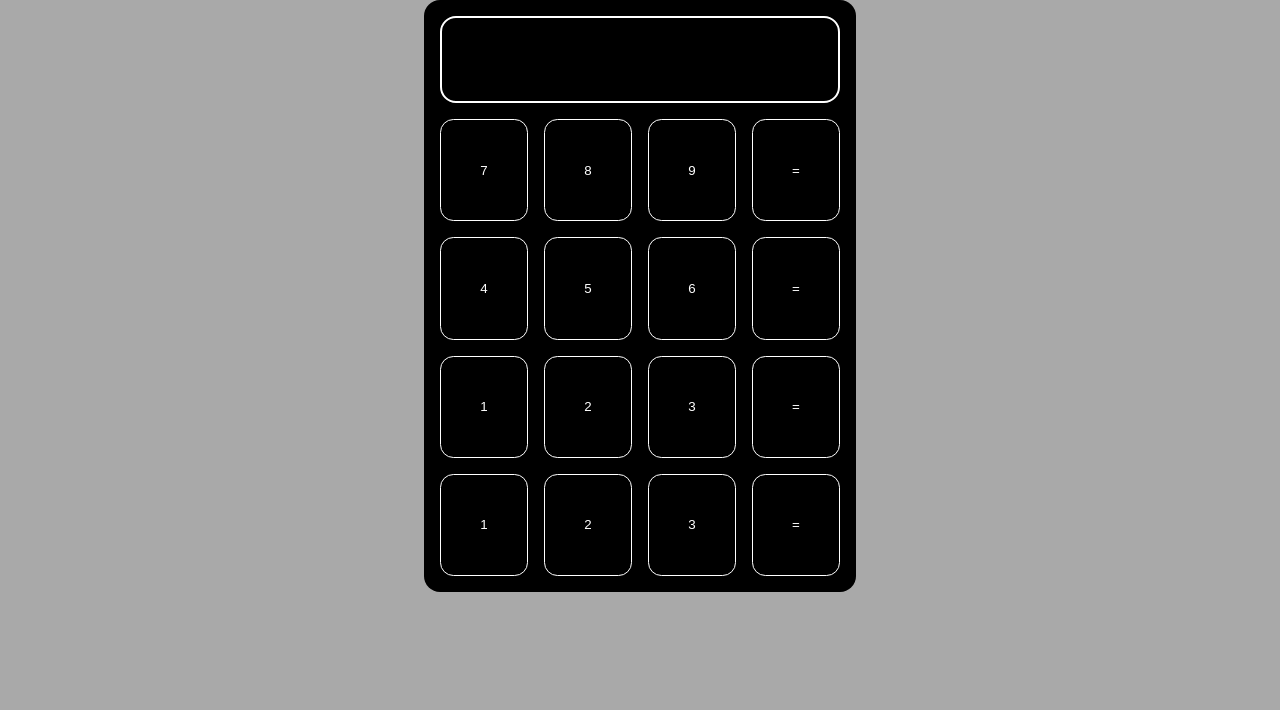
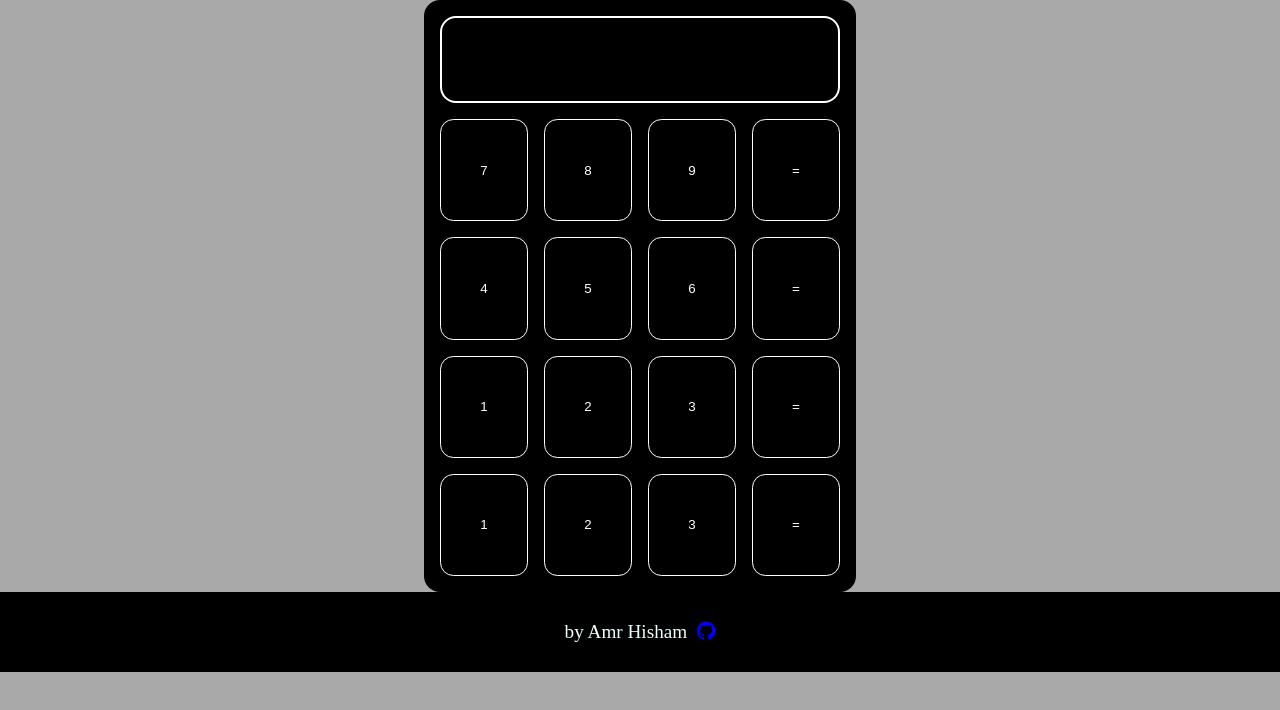
Before and after one commit to AmrHishamFarouk/calculator, a plain HTML site: page calculator.html in a window 1280 px wide. Drawn offline with Linux system fonts and the light colour scheme.

Commit message:
Add files via upload

```diff
--- a/calculator.css
+++ b/calculator.css
@@ -64,3 +64,6 @@ footer{
     justify-content: center;
     align-items: center;
 }
+.github{
+    margin-left: 0.5em;
+}
--- a/calculator.html
+++ b/calculator.html
@@ -5,6 +5,7 @@
     <meta name="viewport" content="width=device-width, initial-scale=1.0">
     <link rel="stylesheet" href="calculator.css">
     <script src="calculator.js" defer></script>
+    <script src="https://kit.fontawesome.com/c3aaa9e50a.js" crossorigin="anonymous"></script>
     <title>calculator</title>
 </head>
 <body>
@@ -39,6 +40,6 @@
         </div>
     </div>
 
-    <!-- <footer>by Amr Hisham</footer> -->
+    <footer>by Amr Hisham<a href="#" class="github"><i class="fa-brands fa-github"></i></a></footer>
 </body>
 </html>
```
